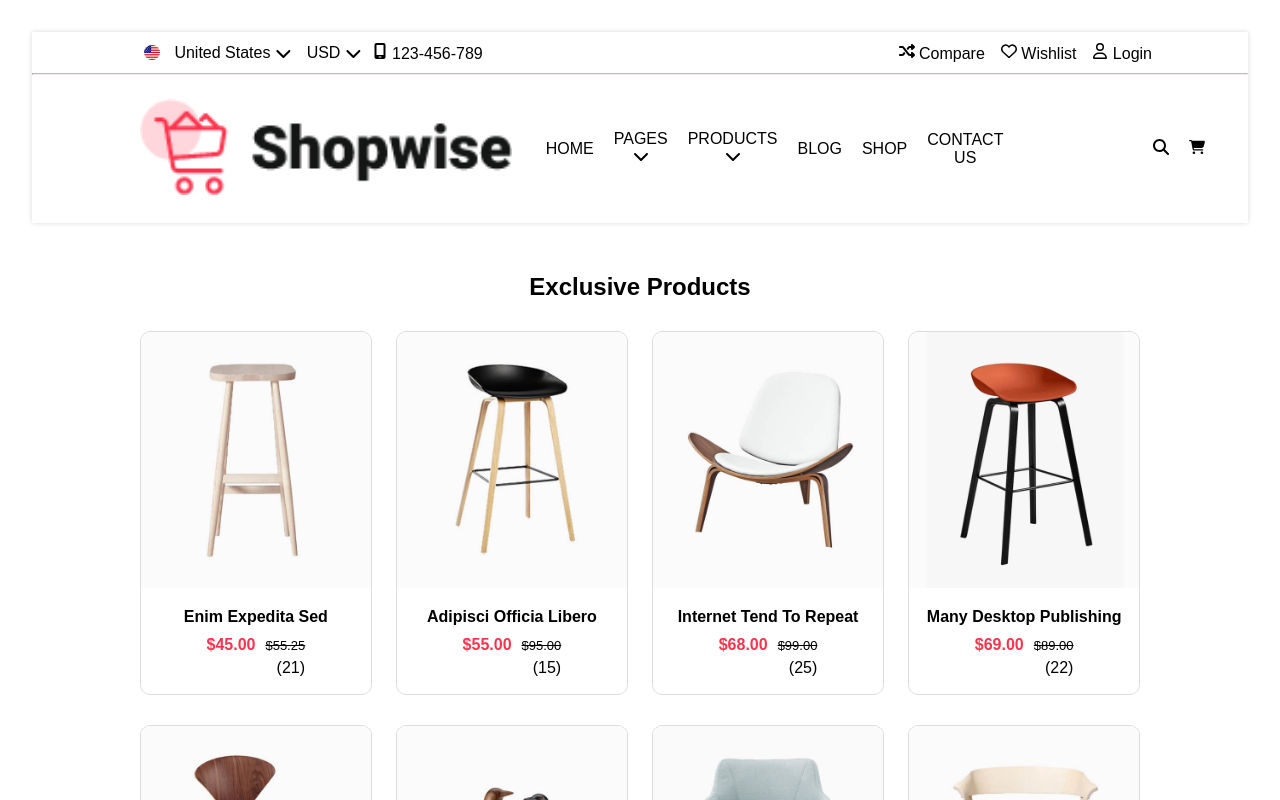
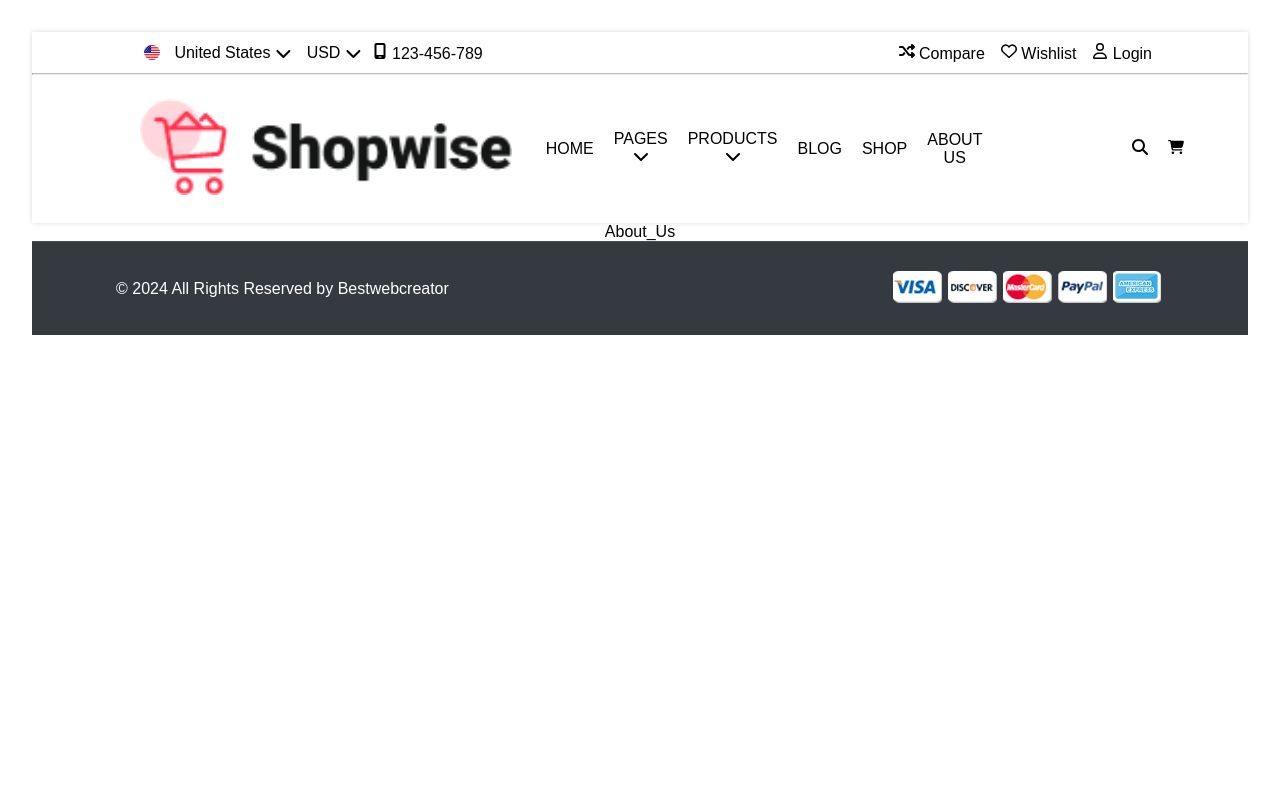
Before and after one commit to dev-smooth/First-react-app, a React (Vite) app: page /about_us in a window 1280 px wide. Shown: the top 800 px of the page. Built offline with nearby package versions, Linux system fonts and the light colour scheme.

Commit message:
react router, about us

```diff
--- a/package.json
+++ b/package.json
@@ -13,7 +13,8 @@
     "bootstrap": "^5.3.3",
     "react": "^18.2.0",
     "react-dom": "^18.2.0",
-    "react-icons": "^5.2.1"
+    "react-icons": "^5.2.1",
+    "react-router-dom": "^5.3.4"
   },
   "devDependencies": {
     "@types/react": "^18.2.66",
--- a/src/App.jsx
+++ b/src/App.jsx
@@ -1,13 +1,21 @@
-import { Footer, Exclusive_products, Header } from "./Component";
+import { Footer, Exclusive_products, Header, About_Us } from "./Component";
 import "./App.css";
+import { BrowserRouter as Router, Route, Switch } from "react-router-dom";
 
 function App() {
   return (
-    <>
+    <Router>
       <Header />
-      <Exclusive_products />
+      <Switch>
+        <Route exact path="/">
+          <Exclusive_products />
+        </Route>
+        <Route path="/about_us">
+          <About_Us />
+        </Route>
+      </Switch>
       <Footer />
-    </>
+    </Router>
   );
 }
 
--- /dev/null
+++ b/src/Component/About Us/About_Us.jsx
@@ -0,0 +1,5 @@
+const About_Us = () => {
+  return <div>About_Us</div>;
+};
+
+export default About_Us;
--- a/src/Component/Header/Header.jsx
+++ b/src/Component/Header/Header.jsx
@@ -18,6 +18,7 @@ import {
   banner2,
   banner3,
 } from "../../assets/images/index";
+import { Link } from "react-router-dom/cjs/react-router-dom";
 
 function Header() {
   const [country, setCountry] = useState("United States");
@@ -145,13 +146,13 @@ function Header() {
       <hr />
       <div className="navbar">
         <div>
-          <a href="#">
+          <Link to="/">
             <img src={logo} alt="logo" className="logo" draggable="false" />
-          </a>
+          </Link>
         </div>
         <ul className="nav">
           <li>
-            <a href="#">HOME</a>
+            <Link to="/">HOME</Link>
           </li>
           <li onMouseEnter={onHover1} onMouseLeave={onLeave1}>
             <a href="#">
@@ -161,7 +162,7 @@ function Header() {
               <div className="dropdown-menu pages-menu">
                 <ul onClick={handleClick1}>
                   <li>
-                    <a href="#">About Us</a>
+                    <Link to="/about_us">About Us</Link>
                   </li>
                   <li>
                     <a href="#">Contact Us</a>
@@ -314,7 +315,7 @@ function Header() {
             <a href="#">SHOP</a>
           </li>
           <li>
-            <a href="#">CONTACT US</a>
+            <Link to="/about_us">ABOUT US</Link>
           </li>
         </ul>
         <div className="search-cart" id="search_bar">
--- a/src/Component/index.js
+++ b/src/Component/index.js
@@ -2,3 +2,4 @@ export { default as Footer } from "./Footer/Footer";
 export { default as Product } from "./Product/Product";
 export { default as Header } from "./Header/Header";
 export { default as Exclusive_products } from "./Exclusive Products/Exclusive_products";
+export { default as About_Us } from "./About Us/About_Us";
```
Also changed, not shown: src/Component/About Us/about_us.css (added), 1 other file (tests, documents, lock files or other folders).
